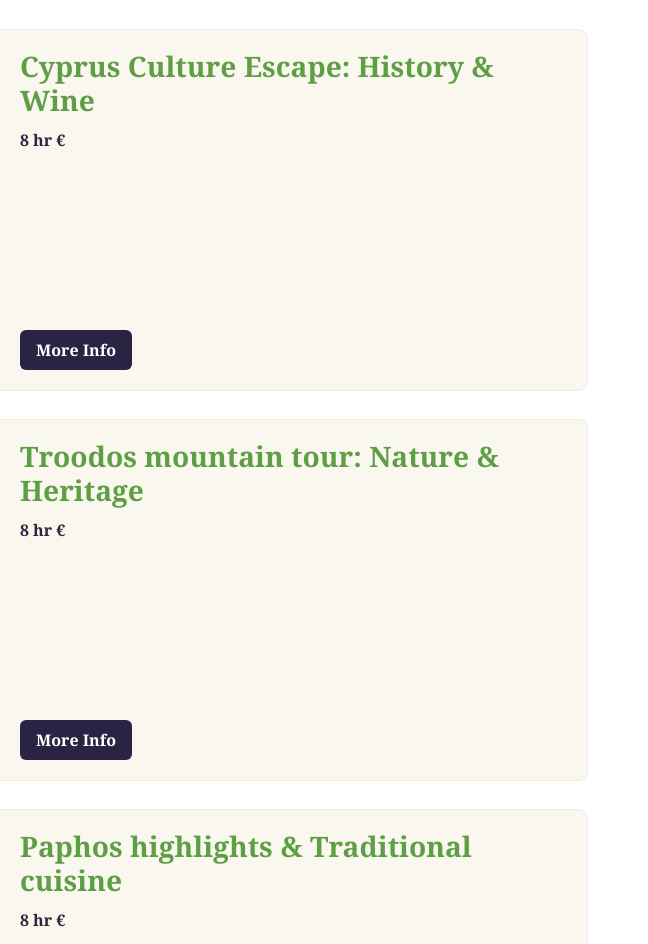
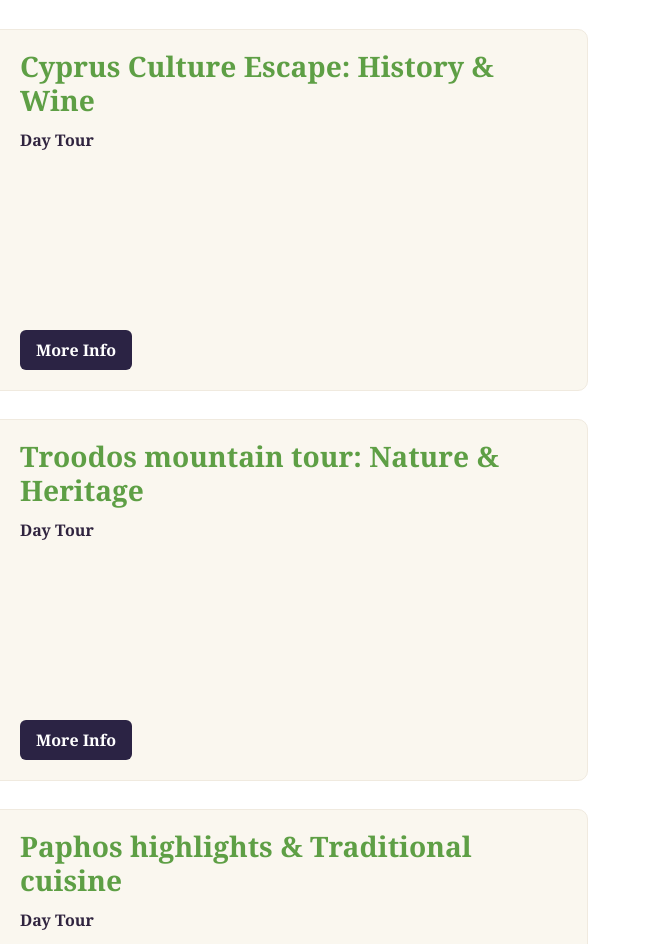
Before and after one commit to cyprusiwithjoanna/cyprusiwithjoanna.github.io, a plain HTML site: page our-tours.html in a window 1280 px wide. Shown: the part 208-1152 px from the top of the page, 632-1280 px from the left. Drawn offline with Linux system fonts and the light colour scheme.

Commit message:
Update our-tours.html

```diff
--- a/our-tours.html
+++ b/our-tours.html
@@ -75,7 +75,7 @@
       <div class="media"><img src="coffees.jpg" alt="Cyprus Culture Escape: History &amp; Wine"></div>
       <div class="content">
         <h2 class="title">Cyprus Culture Escape: History &amp; Wine</h2>
-        <div class="meta">8 hr  €</div>
+        <div class="meta"> Day Tour </div>
         <div class="cta">More Info</div>
       </div>
     </a>
@@ -85,7 +85,7 @@
       <div class="media"><img src="mountains.jpg" alt="Troodos mountain tour"></div>
       <div class="content">
         <h2 class="title">Troodos mountain tour: Nature &amp; Heritage</h2>
-        <div class="meta">8 hr €</div>
+        <div class="meta"> Day Tour </div>
         <div class="cta">More Info</div>
       </div>
     </a>
@@ -95,7 +95,7 @@
       <div class="media"><img src="trees.jpg" alt="Paphos highlights &amp; Traditional cuisine"></div>
       <div class="content">
         <h2 class="title">Paphos highlights &amp; Traditional cuisine</h2>
-        <div class="meta">8 hr €</div>
+        <div class="meta"> Day Tour </div>
         <div class="cta">More Info</div>
       </div>
     </a>
```
